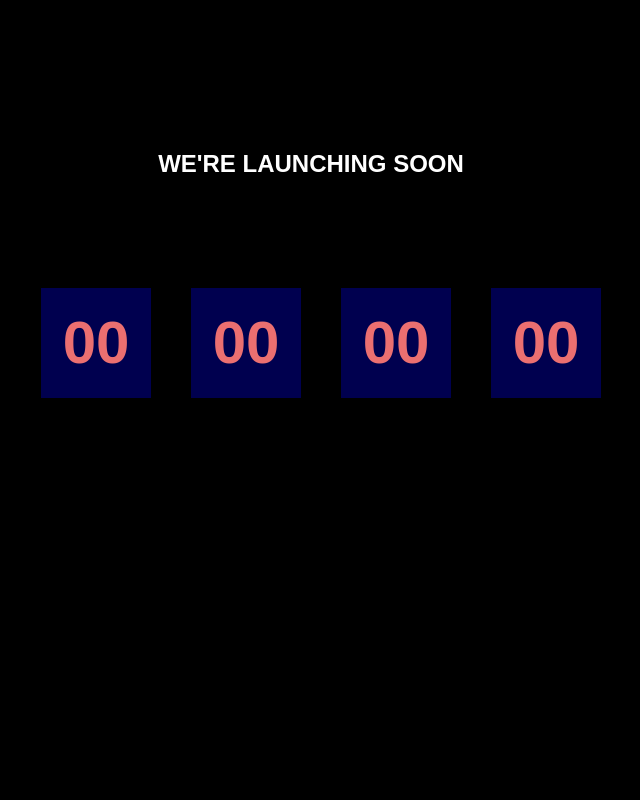
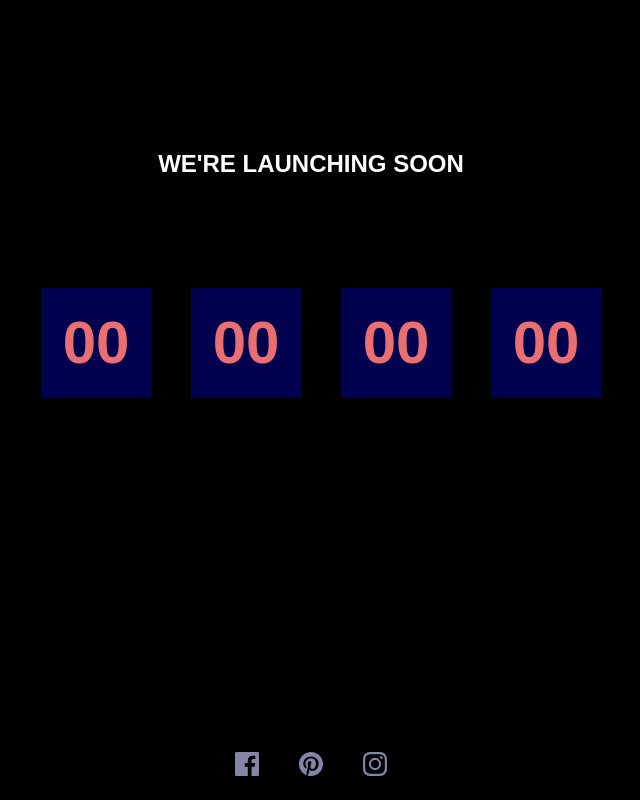
Before and after one commit to LamideAnifowoshe/launchdate-countdown-timer, a React (Create React App) app: page / in a window 1280 px wide. Shown: the whole page, without its empty margins (329-969 px from the left). Built offline with nearby package versions, Linux system fonts and the light colour scheme.

Commit message:
Update Footer.js

```diff
--- a/src/Components/Footer.js
+++ b/src/Components/Footer.js
@@ -1,11 +1,23 @@
-
+import facebook from "./images/facebook.svg";
+import pinterest from "./images/pinterest.svg";
+import instagram from "./images/instagram.svg";
 
 const Footer = () => {
   return (
-    <div>
+    <div className="footer">
+      <a href="/">
+        <img src={facebook} alt="" />
+      </a>
 
+      <a href="/">
+        <img src={pinterest} alt="" />
+      </a>
+
+      <a href="/">
+        <img src={instagram} alt="" />
+      </a>
     </div>
-  )
-}
+  );
+};
 
-export default Footer
+export default Footer;
```
